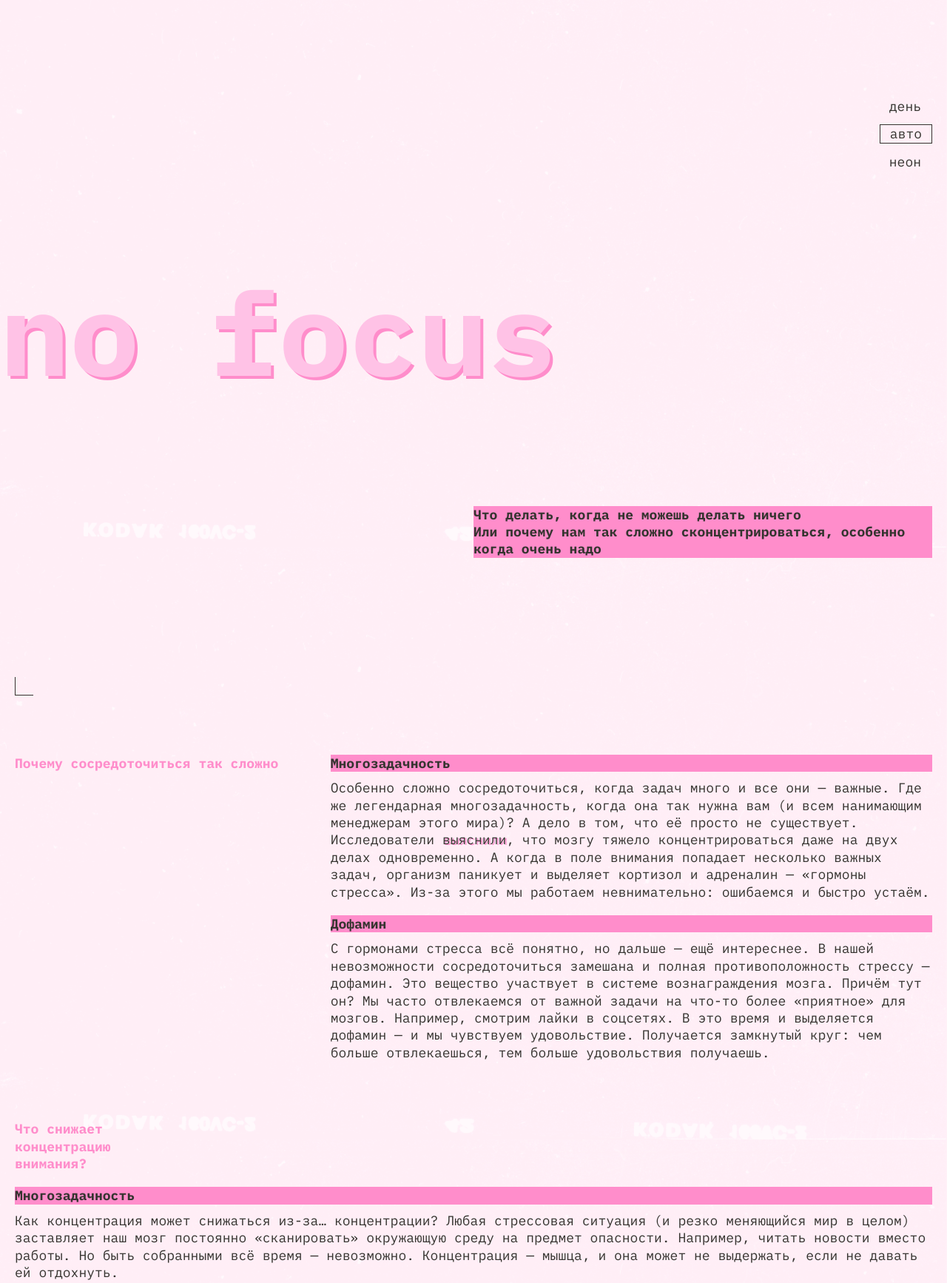
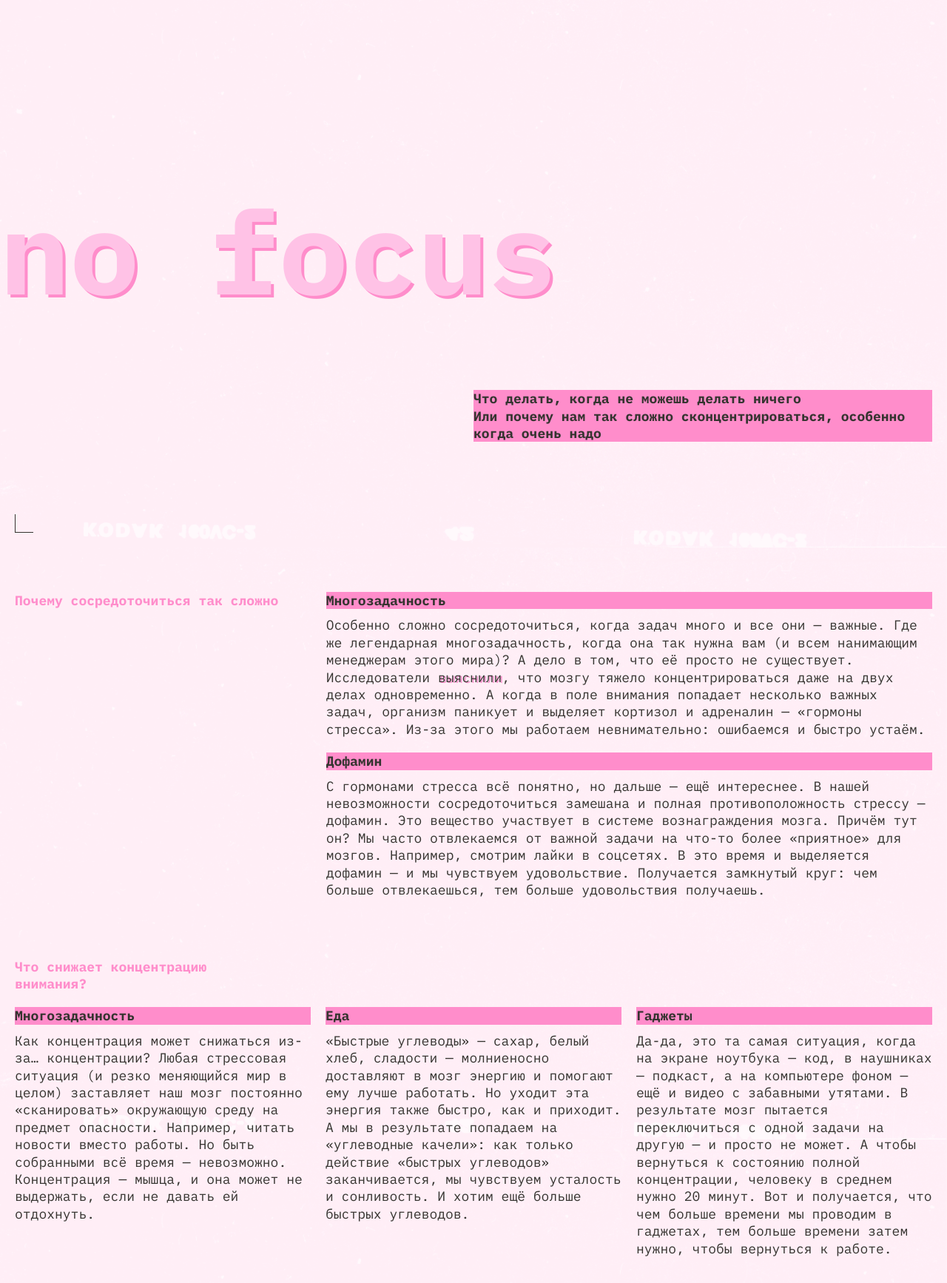
Before and after one commit to glebatyginko/slozhno-sosredotochitsya, a plain HTML site: page index.html in a window 1280 px wide. Shown: the part 60-1794 px from the top of the page at 74% size. Drawn offline with Linux system fonts and the light colour scheme.

Commit message:
@media is done

```diff
--- a/styles/style.css
+++ b/styles/style.css
@@ -213,6 +213,7 @@
 }
 
 img {
+  display: block;
   inline-size: 100%;
   block-size: 100%;
   object-position: center;
@@ -237,14 +238,13 @@ img {
   text-shadow: 2px 2px 0 var(--accent-color);
 }
 
-/* --@MEDIA-- */
+/* --------------------@MEDIA-768px--------------------------------- */
 @media (width >= 768px) {
   .page {
     gap: 60px;
   }
   /* @media header */
   .header {
-    display: grid;
     grid-template-rows: minmax(442px, 1fr) min-content minmax(442px, 1fr);
     padding: 20px;
   }
@@ -315,4 +315,51 @@ img {
   .street {
     grid-column: 2 / span 2;
   }
-  /* -------------------------fix----------------------------------- */
+  /* @media footer */
+  .footer {
+    padding: 20px;
+  }
+}
+
+/* -------------------@MEDIA-1024px--------------------------------- */
+@media (width >= 1024px) {
+  /* @media header */
+  .header {
+    grid-template-rows: minmax(299px, 1fr) min-content minmax(299px, 1fr);
+  }
+
+  .header__theme-menu {
+    align-self: flex-start;
+    justify-self: center;
+  }
+
+  .header__theme-menu-list {
+    flex-direction: row;
+    gap: 10px;
+  }
+
+  .header__title {
+    line-height: 129.53px;
+  }
+  /* @media main */
+  .focus-challenge-section {
+    column-gap: 11px;
+  }
+
+  .distraction-factors-section .content-section__card-list {
+    grid-template-columns: repeat(3, 1fr);
+    column-gap: 20px;
+  }
+
+  .distraction-factors-section .content-section__card-list-item {
+    grid-template-rows: min-content;
+  }
+
+  .distraction-factors-section .content-section__heading {
+    min-inline-size: 315px;
+  }
+
+  .improve-focus-section {
+    column-gap: 13px;
+  }
+}
```
